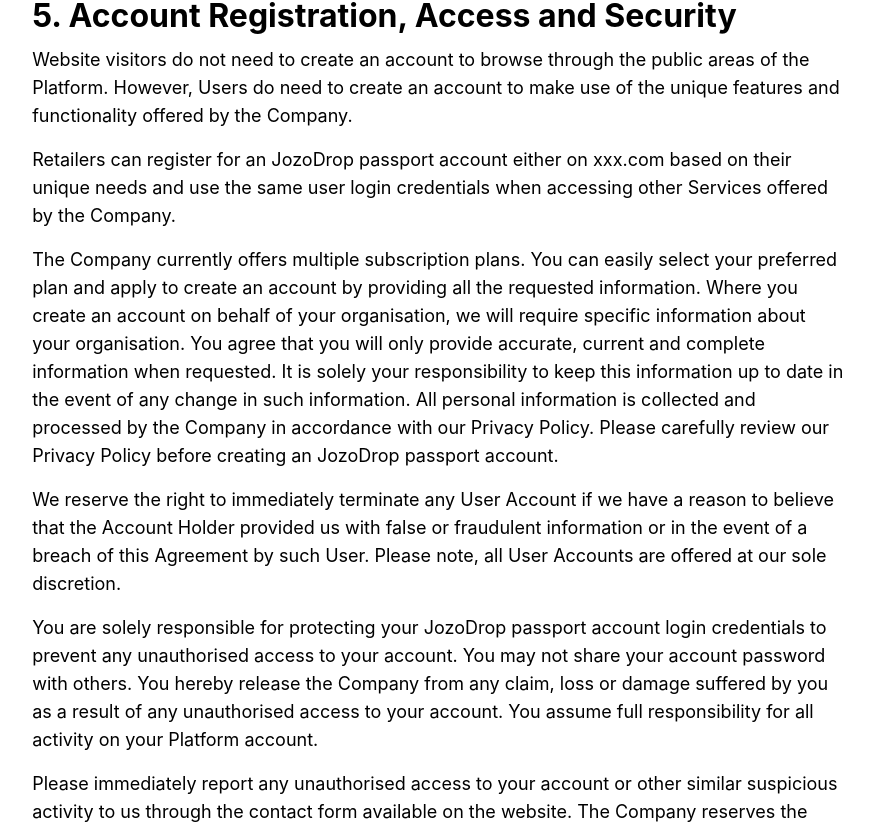
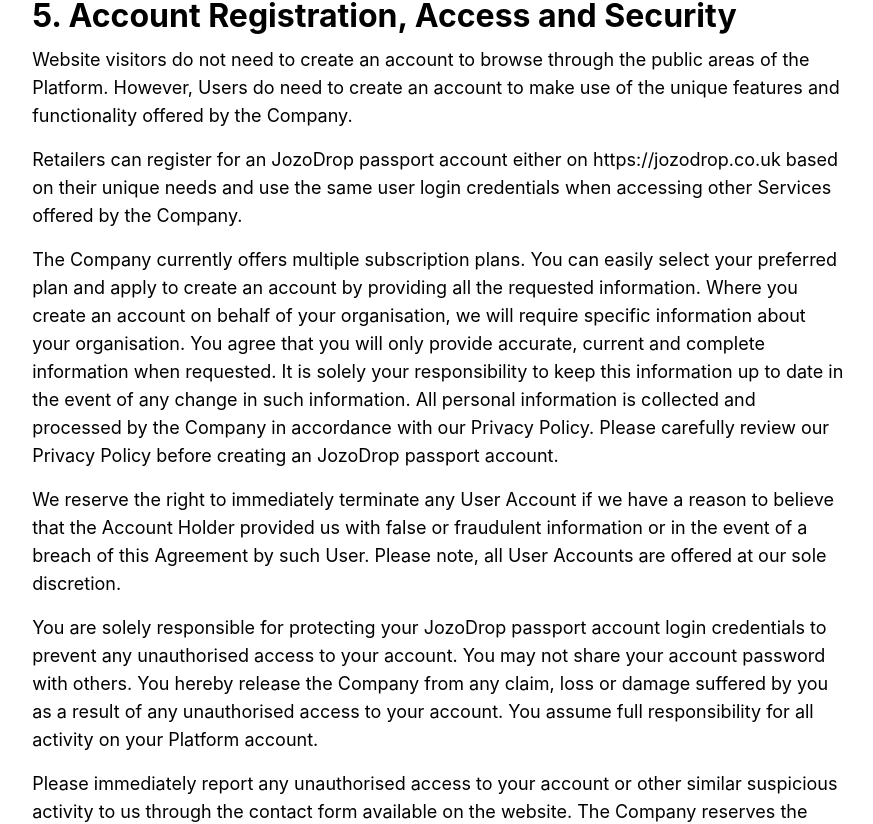
Before and after one commit to shivarora87/jozodrop-portal-front, a Vue app: page /termsOfUse in a window 1280 px wide. Shown: the part 2424-3248 px from the top of the page, without its empty margins (392-1265 px from the left). Built offline with nearby package versions, Linux system fonts and the light colour scheme.

Commit message:
corrected the texts
corrected the texts

```diff
--- a/src/components/Layout-Footer/index.vue
+++ b/src/components/Layout-Footer/index.vue
@@ -21,25 +21,25 @@
             <img src="@/assets/img/global/footer/logo.png" alt="" class="logo-img" />
           </div>
           <div class="company-name">
-            {{t('t1')}}: Jozo Electronic Technology Co., Ltd.
+            {{t('t1')}}: Exceedigital Ltd.
           </div>
-          <div class="contract-us">{{t('t15')}}: <a href="mailto:xxx.com" target="_blank">xxx.com</a></div>
-          <div class="contract-us">{{t('t16')}}: <a href="mailto:xxx.com" target="_blank">xxx.com</a></div>
+          <div class="contract-us">{{t('t15')}}: <a href="mailto:info@exceedigital.co.uk" target="_blank">info@exceedigital.co.uk</a></div>
+          <div class="contract-us">{{t('t16')}}: <a href="https://wa.me/447448538041" target="_blank"> +44-7459010670 </a> </div>
           <div class="icon-list flex flex-horizontal-between flex-vertical-center">
-            <a href="mailto:xxx.com" target="_blank" class="icon-link">
+            <a href="mailto:info@exceedigital.co.uk" target="_blank" class="icon-link">
               <img src="@/assets/img/global/footer/icon-1.png" alt="" class="icon-img">
             </a>
-            <a href="https://xxx.com" target="_blank" class="icon-link">
+            <a href="https://www.instagram.com/jozodrop_uk/" target="_blank" class="icon-link">
               <img src="@/assets/img/global/footer/icon-2.png" alt="" class="icon-img">
             </a>
-            <a href="https://xxx.com" target="_blank" class="icon-link">
+            <a href="https://www.facebook.com/profile.php?id=61577243887748" target="_blank" class="icon-link">
               <img src="@/assets/img/global/footer/icon-3.png" alt="" class="icon-img">
             </a>
-            <a href="https://xxx.com" target="_blank"
+            <a href="https://www.youtube.com/@jozodrop" target="_blank"
                class="icon-link">
               <img src="@/assets/img/global/footer/icon-6.svg" alt="" class="icon-img" style="height: 1.3375vw">
             </a>
-            <a href="https://xxx.com" target="_blank"
+            <a href="https://www.tiktok.com/@jozo_drop" target="_blank"
                class="icon-link">
               <img src="@/assets/img/global/footer/icon-7.svg" alt="" class="icon-img">
             </a>
@@ -98,7 +98,7 @@
     </div>
     <!--<div class="copyright-wrap flex flex-horizontal-center">-->
     <!--  &lt;!&ndash;todo:修改版权&ndash;&gt;-->
-    <!--  &lt;!&ndash;<div class="copyright-label">Copyright © 2022 TJOZOXXXX. A</div>&ndash;&gt;-->
+    <!--  &lt;!&ndash;<div class="copyright-label">Copyright © 2025 Exceedigital ltd. A</div>&ndash;&gt;-->
     <!--  <a href="https://beian.miit.gov.cn/#/Integrated/index" target="_blank" class="record-number"-->
     <!--  >豫ICP备2023002701号-2</a-->
     <!--  >-->
@@ -218,7 +218,7 @@
 <i18n>
 {
   "en": {
-    "t1": "Company name",
+    "t1": "UK Partner Name",
     "t2": "Contact us",
     "t3": "Services",
     "t4": "Community",
@@ -232,8 +232,8 @@
     "t12": "About Us",
     "t13": "How it Works",
     "t14": "Terms Of Service",
-    "t15": "Complaints and Suggestions",
-    "t16": "Business Cooperation"
+    "t15": "Email",
+    "t16": "Phone Number"
   },
   "vn": {
     "t1": "Tên công ty",
--- a/src/components/Layout-Header/components/pc/get-in-touch-button.vue
+++ b/src/components/Layout-Header/components/pc/get-in-touch-button.vue
@@ -4,7 +4,7 @@
 
 const {t} = useI18nLang()
 const jump = ()=>{
-  window.open('xxx.com','_blank')
+  window.open('jozodrop.co.uk','_blank')
 }
 </script>
 
--- a/src/components/Layout-Header/components/pc/login-button.vue
+++ b/src/components/Layout-Header/components/pc/login-button.vue
@@ -4,7 +4,7 @@
 
 const {t} = useI18nLang()
 const jump = ()=>{
-  window.open('https://xxx.com','_blank')
+  window.open('https://jozodrop.co.uk','_blank')
 }
 </script>
 
--- a/src/views/aboutUs/blockDetail/index.vue
+++ b/src/views/aboutUs/blockDetail/index.vue
@@ -5,7 +5,7 @@
 
 const { query } = useRoute()
 const detail = ref({})
-const baseUrl = ref(import.meta.env.PROD ? '' : 'http://xxx.com')
+const baseUrl = ref(import.meta.env.PROD ? '' : 'https://jozodrop.co.uk'')
 onMounted(async () => {
   try {
     const res = await useFetch(`/portal/${query.id}`)
--- a/src/views/contractUs/block/join.vue
+++ b/src/views/contractUs/block/join.vue
@@ -78,7 +78,7 @@
           <div class="icon-list">
             <div class="icon-box flex flex-vertical-center icon-1">
               <img src="@/assets/img/contractus/join/icon-1.png" alt="" class="icon-img">
-              <a href="mailto:xxx.com" class="icon-label">marketing@jozodrop.com</a>
+              <a href="mailto:info@exceedigital.co.uk" class="icon-label">info@exceedigital.co.uk/a>
             </div>
             <div class="icon-box flex flex-vertical-center icon-2">
               <img src="@/assets/img/contractus/join/icon-2.png" alt="" class="icon-img">
--- a/src/views/home/block/banner.vue
+++ b/src/views/home/block/banner.vue
@@ -93,7 +93,7 @@
       <iframe
         width="960"
         height="540"
-        src="https://xxx.com"
+        src="https://jozodrop.co.uk"
         title="Jozo"
         frameborder="0"
         allow="accelerometer; autoplay; clipboard-write; encrypted-media; gyroscope; picture-in-picture; web-share"
--- a/src/views/privacy/index.vue
+++ b/src/views/privacy/index.vue
@@ -52,7 +52,7 @@
           and any reference to “You”, “Your”, or “User” refers to all Website Account Holders and Website Visitors.
         </div>
         <div class="sub-title">1.The Scope of this Privacy Policy</div>
-        <div>This Privacy Policy governs your use of websites located at xxx.com (collectively referred to as
+        <div>This Privacy Policy governs your use of websites located at jozodrop.co.uk (collectively referred to as
           the “Website” or the “Platform”).
         </div>
         <div class="sub-title">2.Data Controller</div>
@@ -141,7 +141,7 @@
         <div class="sub-title">7.Information we collect from you when you contact us</div>
         <div>
           We enable our Users to contact us through the online forms on our website as well as via email at
-          xxx.com.
+          info@exceedigital.co.uk .
         </div>
         <div>
           We will collect the following personal data, but not limited to:
@@ -323,7 +323,7 @@
           to provide our services for you.
         </div>
         <div>
-          To exercise any of the rights listed above, please contact us at xxx.com with your request. Once
+          To exercise any of the rights listed above, please contact us at info@exceedigital.co.uk with your request. Once
           we
           receive your deletion request, we will review it and process it accordingly. We may need to collect more
           information from you to verify your identity.
@@ -390,10 +390,10 @@
         <div class="block-title" id="ContactUs">Contact Us</div>
         <div>
           If you have any questions regarding the terms and conditions in this policy, please email us via
-          xxx.com.
+          info@exceedigital.co.uk.
         </div>
         <div class="sub-title">1.The Scope of this Privacy Policy</div>
-        <div>This Privacy Policy governs your use of websites located at xxx.com (collectively referred to as
+        <div>This Privacy Policy governs your use of websites located at https://jozodrop.co.uk (collectively referred to as
           the
           “Website” or the “Platform”).
         </div>
--- a/src/views/termsOfService/index.vue
+++ b/src/views/termsOfService/index.vue
@@ -245,7 +245,7 @@
         <div>You can review the most current version of the Terms of Service at any time at this page.</div>
         <div>We reserve the right, at our sole discretion, to update, change or replace any part of these Terms of Service by posting updates and changes to our website. It is your responsibility to check our website periodically for changes. Your continued use of or access to our website or the Service following the posting of any changes to these Terms of Service constitutes acceptance of those changes.</div>
         <div class="block-title" id="CONTACT INFORMATION">CONTACT INFORMATION</div>
-        <div>Questions about the Terms of Service should be sent to us at xxx.com.</div>
+        <div>Questions about the Terms of Service should be sent to us at info@exceedigital.co.uk.</div>
       </div>
     </div>
   </div>
--- a/src/views/termsOfUse/index.vue
+++ b/src/views/termsOfUse/index.vue
@@ -154,7 +154,7 @@
           However, Users do need to create an account to make use of the unique features and functionality offered by
           the Company.
         </div>
-        <div>Retailers can register for an JozoDrop passport account either on xxx.com based on their unique
+        <div>Retailers can register for an JozoDrop passport account either on https://jozodrop.co.uk based on their unique
           needs and use the same user login credentials when accessing other Services offered by the Company.
         </div>
         <div>The Company currently offers multiple subscription plans. You can easily select your preferred plan and
@@ -517,7 +517,7 @@
         </div>
         <div class="block-title" id="ContactUs">22. Contact Us</div>
         <div>If you have any questions regarding these terms and conditions you can contact us by email at
-          xxx.com
+          info@exceedigital.co.uk
         </div>
         <div class="block-title" id="ForceMajeure">23. Force Majeure</div>
         <div>Neither the Company nor the user will be held liable for any failure to perform any of its obligations
```
Also changed, not shown: 2 other files (tests, documents, lock files or other folders).
